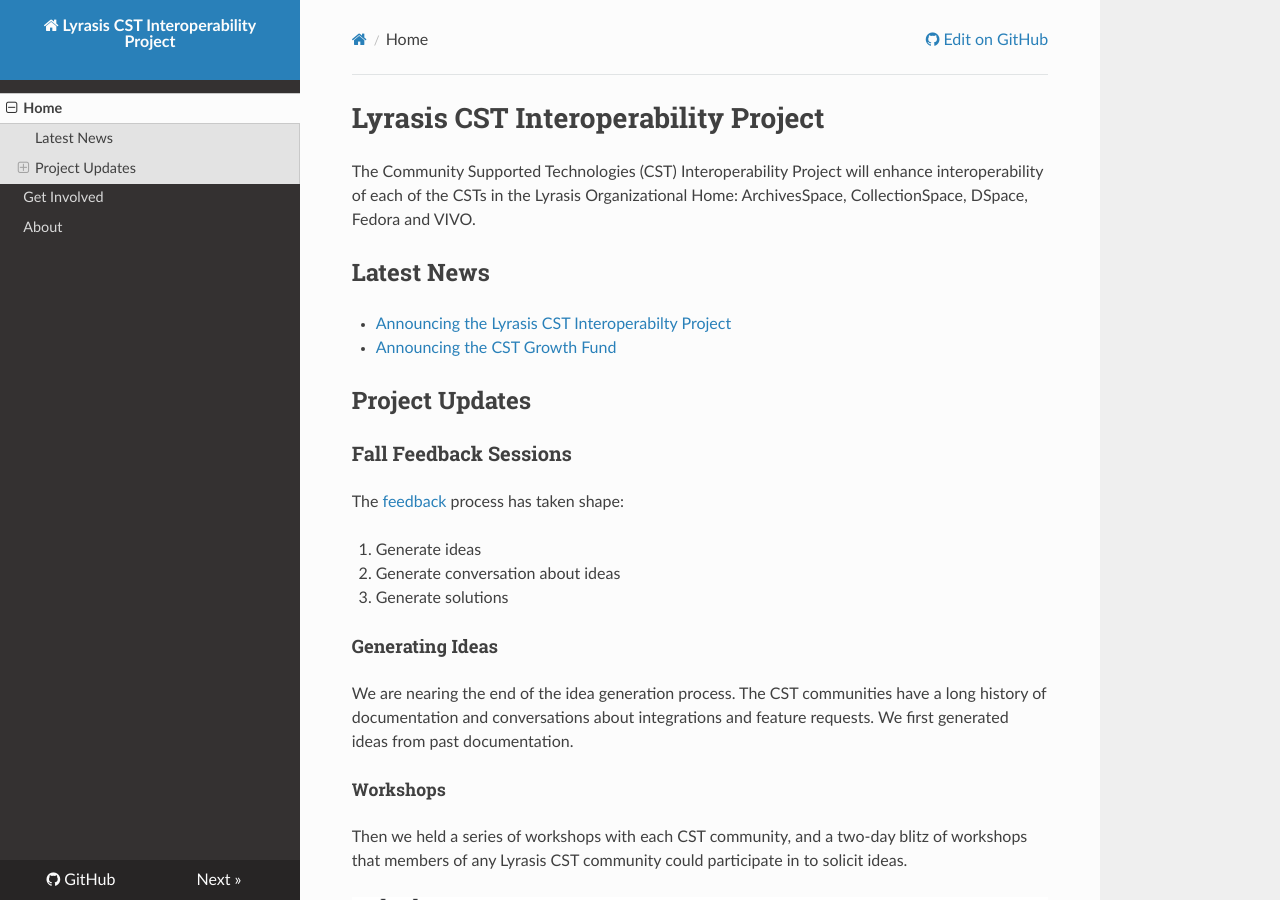
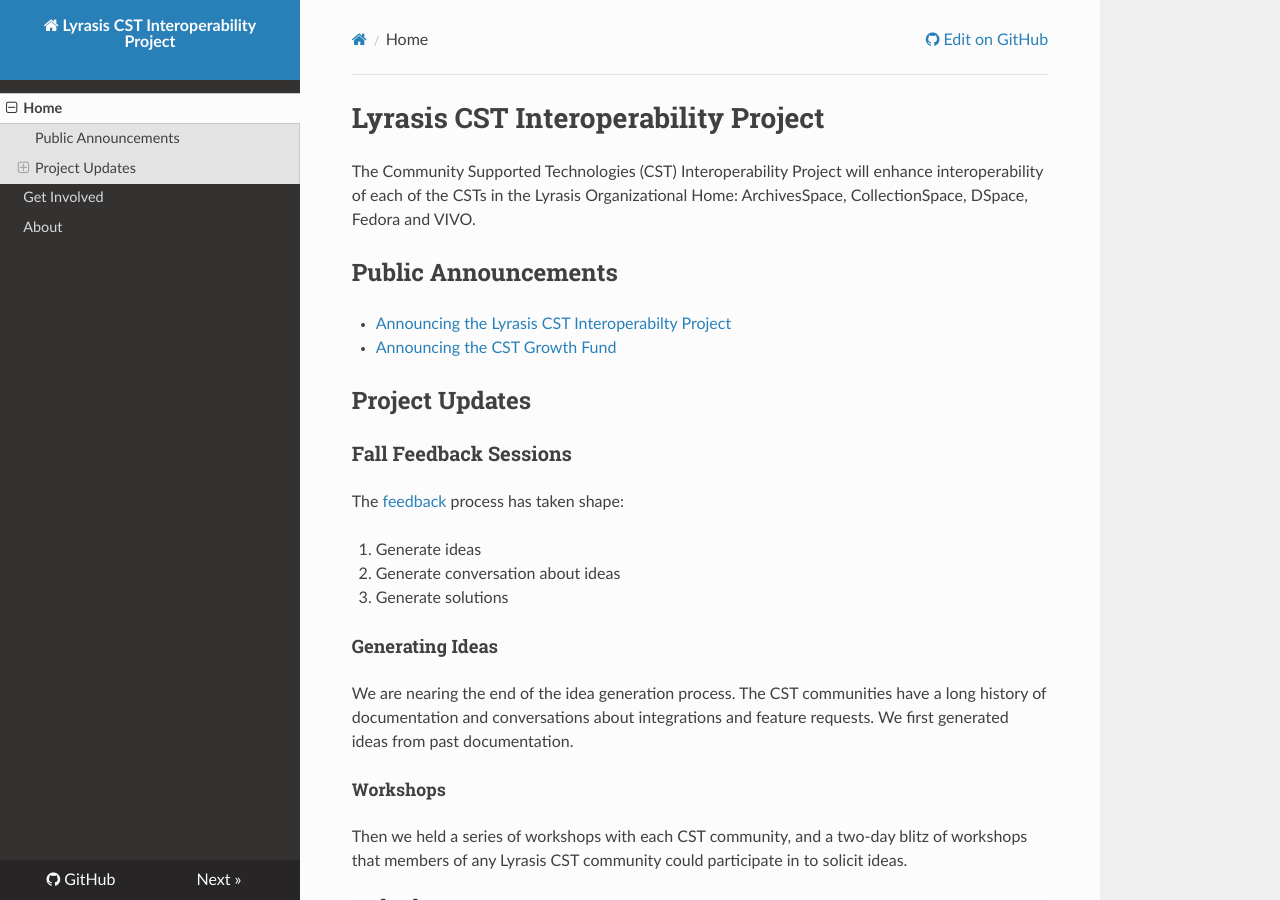
Before and after one commit to lyrasisorghome/InteroperabilityProject, an MkDocs documentation site: the page built from docs/index.md, in a window 1280 px wide and 900 px high. Built offline with MkDocs 1.6.1, drawn with Linux system fonts in a browser that asks for light colours; nearby versions of some CDN libraries.

Commit message:
Update section headers in index.md

```diff
--- a/docs/index.md
+++ b/docs/index.md
@@ -1,7 +1,7 @@
 # Lyrasis CST Interoperability Project
 The Community Supported Technologies (CST) Interoperability Project will enhance interoperability of each of the  CSTs in the Lyrasis Organizational Home: ArchivesSpace, CollectionSpace, DSpace, Fedora and VIVO.
 
-## Latest News
+## Public Announcements
 - [Announcing the Lyrasis CST Interoperabilty Project](https://lyrasis.org/the-lyrasis-organizational-home-launches-the-cst-interoperability-project/)
 - [Announcing the CST Growth Fund](https://lyrasis.org/lyrasis-is-strengthening-the-foundations-of-the-organizational-home/)
 
@@ -57,7 +57,7 @@
 
 The [meeting slides](https://docs.google.com/presentation/d/1-wC_FNy68yYaf2rutW2vL5U0QC7_AtRm402EiPyHyxA/edit?slide=id.g36900fdbd32_0_0#slide=id.g36900fdbd32_0_0) include a summary of this information.
 
-#### ‼️ Important Dates for CST Communities
+### ‼️ Important Dates for CST Communities
 
 |Date|Purpose|Request|
 |----|-------|-------|
@@ -67,7 +67,7 @@
 |May 2026|Feedback|Provide feedback on draft functional requirements.|
 |June 2026|Approval|Approve functional requirements.|
 
-#### 🎯 Project Milestones
+### 🎯 Project Milestones
 |Date|Milestone|
 |----|---------|
 |Dec. 30, 2025|Integrations identified and feedback requested on suggested integrations.|
```
